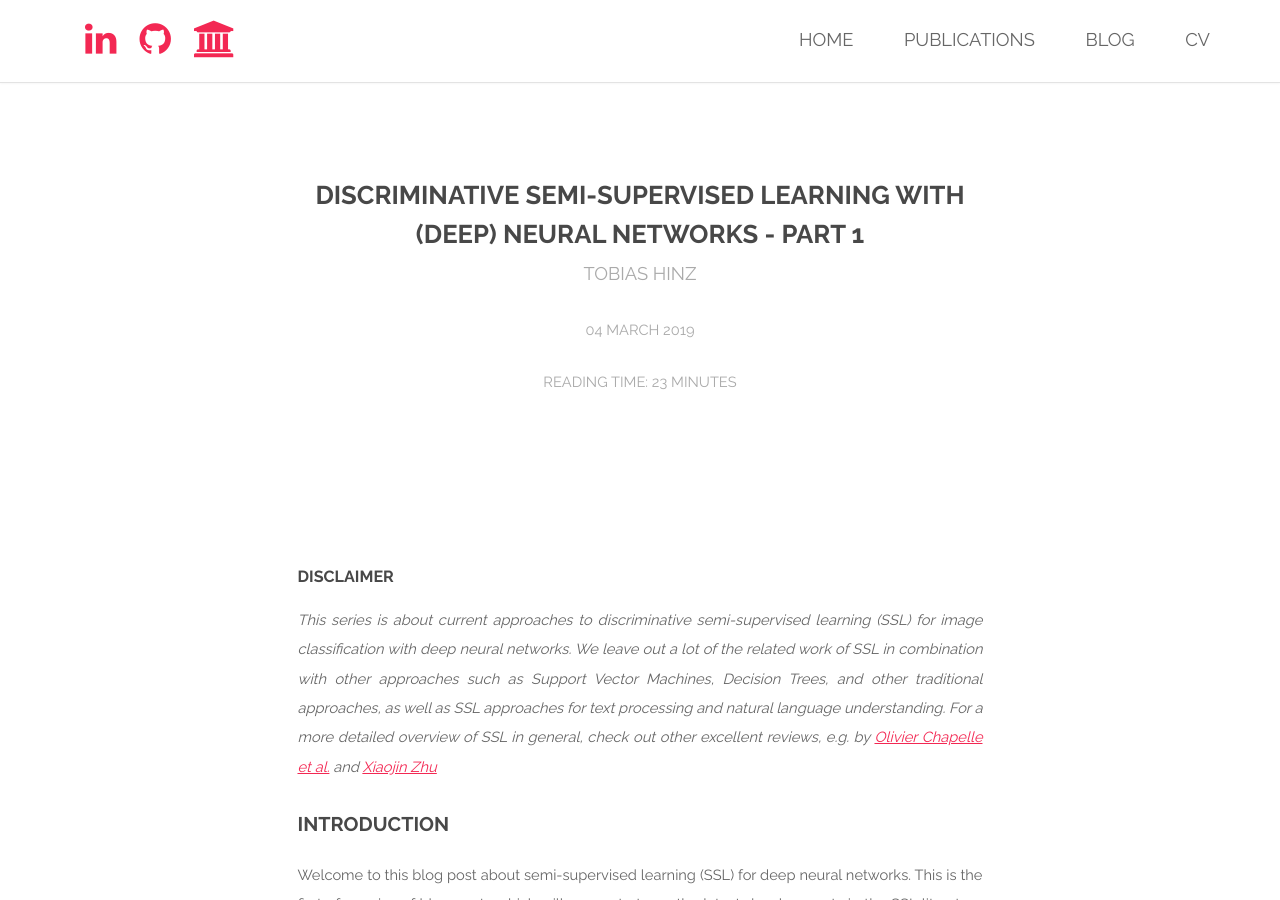
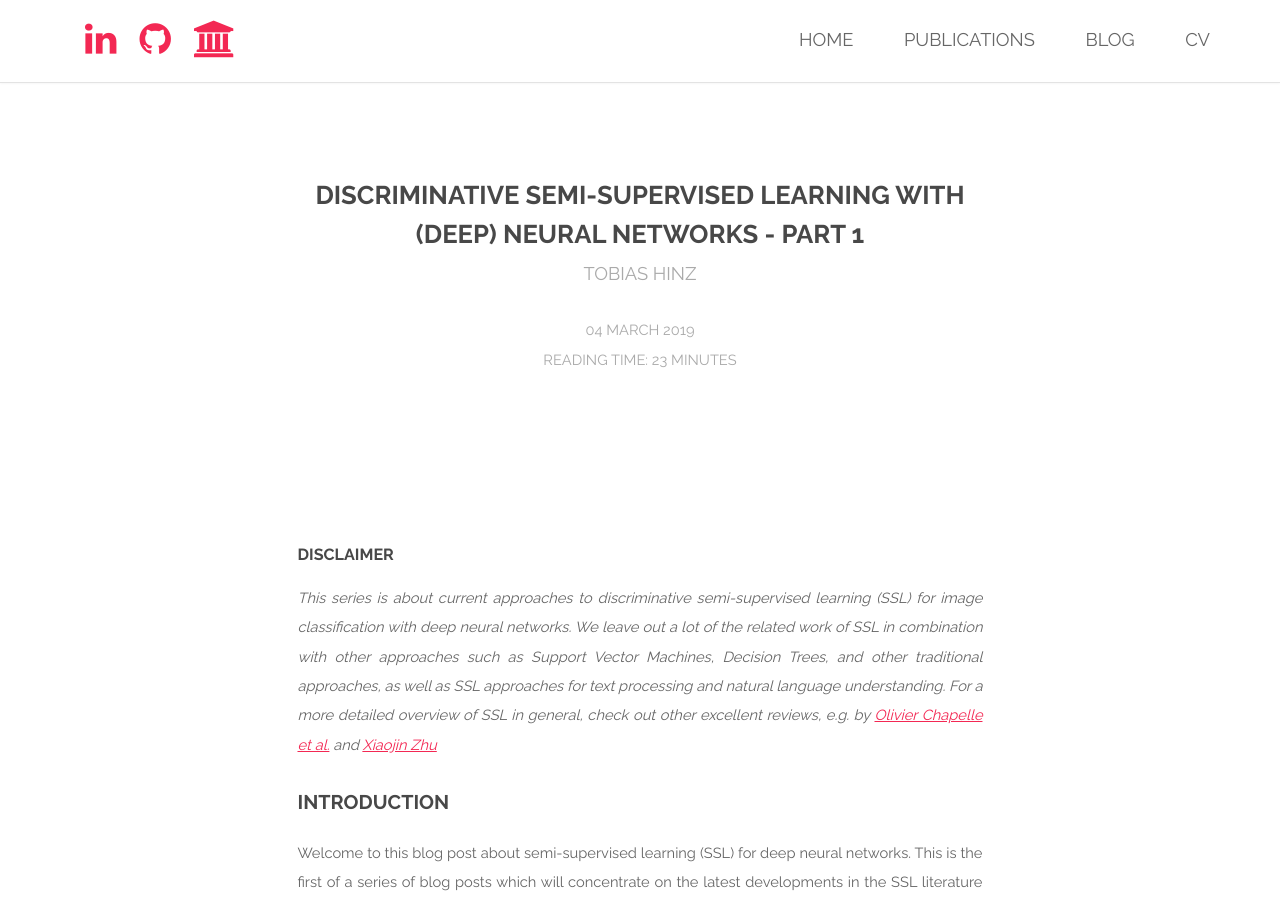
Before and after one commit to tohinz/tohinz.github.io, a Jekyll site: the page built from blog/discriminative-semi-supervised-learning-1.html, in a window 1280 px wide and 900 px high. Built offline with Jekyll 4.4.1, drawn with Linux system fonts in a browser that asks for light colours.

Commit message:
Update blog.html

```diff
--- a/_layouts/blog.html
+++ b/_layouts/blog.html
@@ -7,8 +7,11 @@
 		<header>
 			<h2 style="text-align: center">{{ page.blog_title }}</h2>
 			<p style="text-align: center">{{ page.author }}</p>
-			<p style="text-align: center">{{ page.date | date_to_long_string }}</p>
-			<p style="text-align: center">Reading time: {% include read_time.html %}</p>
+			<p style="text-align: center">
+				{{ page.date | date_to_long_string }}
+				<br>
+				Reading time: {% include read_time.html %}
+			</p>
 		</header>
 	</div>
 </section>
```
